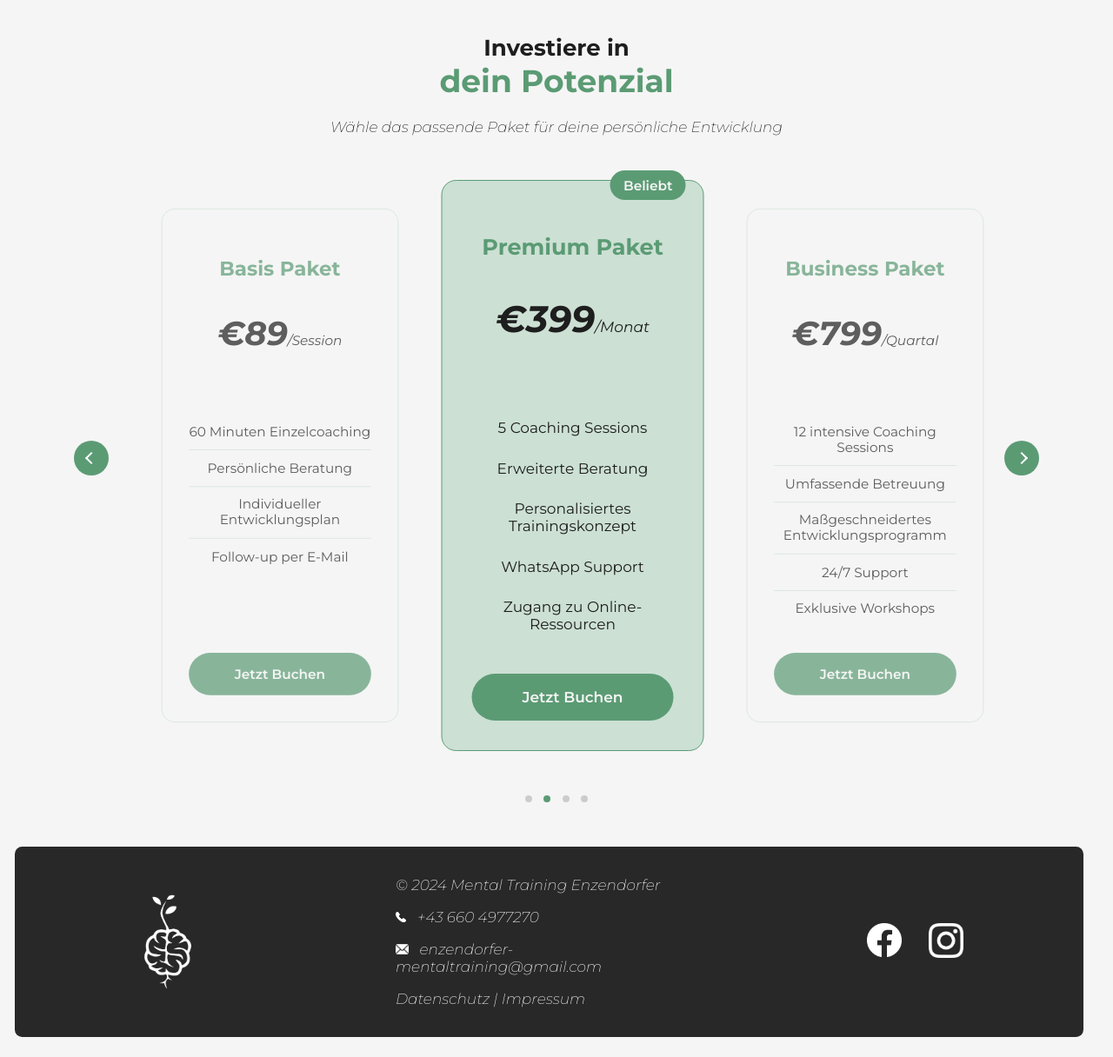
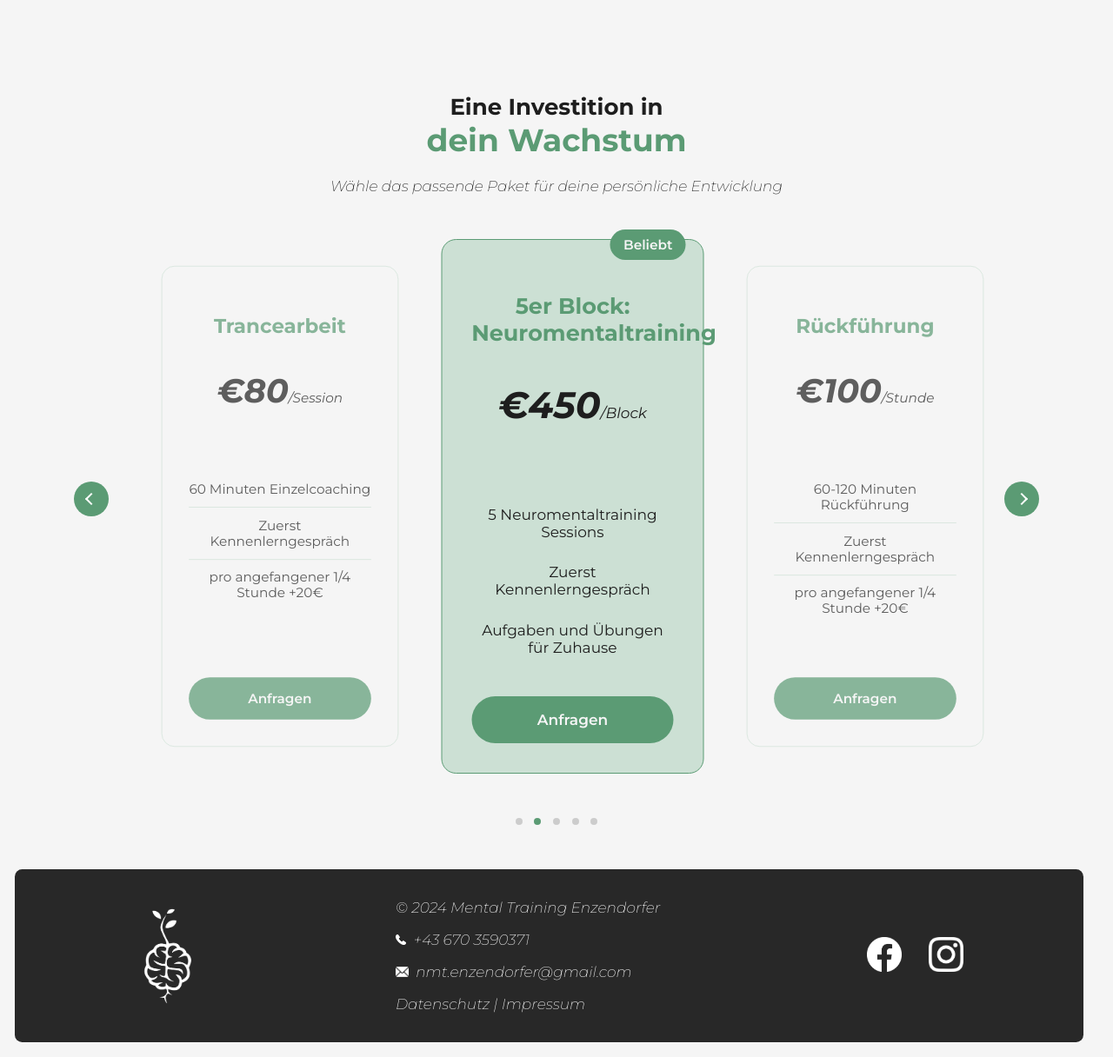
Before and after one commit to manifadi/enzendorfer-mentaltraining-website, a PHP site: page / in a window 1280 px wide. Shown: the part 2468-3684 px from the top of the page at 87% size. Before the commit the page ends 3661 px from the top, so only its background shows below. Run offline with PHP 8.4, Linux system fonts and the light colour scheme.

Commit message:
changed last things (location, titles, cards)

```diff
--- a/index.html
+++ b/index.html
@@ -105,7 +105,7 @@
         <!-- Version 3: Drei Elemente, gleiche Breite -->
         <div class="parent version-3 headlines">
             <div class="child title animate-on-load delay-1">
-                <h2>Entdecke dein richtiges<br><span>Selbst!</span></h2>
+                <h2>Entdecke dein wahres<br><span>Selbst!</span></h2>
             </div>
             <div class="child animate-on-load delay-2">
                 <div class="scroll-arrow clickable">
@@ -132,7 +132,7 @@
         <section class="aboutme widerpadding" id="scroll-aboutme" aria-label="Über mich">
             <div class="parent version-2-2">
                 <div class="child scroll-animate">
-                    <h2 class="h2-headline">Damit du weißt, mit wem<br><span>Du's zu tun hast</span></h2>
+                    <h2 class="h2-headline">Ein Einblick in meine Arbeit<br><span>und wer ich bin</span></h2>
                     <div class="parent version-2-1 aboutme-text">
                         <div class="child"></div>
                         <div class="child">
@@ -151,7 +151,7 @@
         </section>
 
         <section class="services widerpadding" id="scroll-services" aria-label="Dienstleistungen">
-            <h2 class="h2-headline">Ich erzähl dir, was<br><span>ich so alles kann!</span></h2>
+            <h2 class="h2-headline">Ansätze für<br><span>deinen Fortschritt</span></h2>
             <p>Um besser verstehen zu können, was dir meine Kenntnisse und Fähigkeiten bringen, zähle ich sie dir auf und erkläre dir alles sorgfältig!</p>
             <div class="parent skill-palette">
                 <div class="child skill scroll-animate">
@@ -192,18 +192,23 @@
                     <input type="text" id="name" name="name" placeholder="Vor- und Nachname" required>
                     <input type="email" id="email" name="email" placeholder="E-Mail Adresse" required>
                     <textarea id="message" name="message" rows="4" placeholder="Deine persönliche Nachricht" required></textarea>
-
+                    <div class="checkbox-container">
+                        <input type="checkbox" id="privacy-consent" name="privacy-consent" required>
+                        <label for="privacy-consent">
+                            Ich stimme zu, dass meine Daten gemäß der <a href="datenschutz.html">Datenschutzerklärung</a> verarbeitet werden und akzeptiere die Verwendung meiner Daten im Rahmen der DSGVO.
+                        </label>
+                    </div>
                     <button type="submit" class="submit-button">Lass uns starten!</button>
                 </form>
             </div>
             <div class="child map">
-                <iframe src="https://www.google.com/maps/embed?pb=!1m18!1m12!1m3!1d861.7689963552193!2d14.003343966962557!3d48.16119736181713!2m3!1f0!2f0!3f0!3m2!1i1024!2i768!4f13.1!3m3!1m2!1s0x4773f2e9a03d0643%3A0xb5bab2ee92268dc!2sHanriederstra%C3%9Fe%208%2C%204600%20Wels!5e0!3m2!1sde!2sat!4v1730144233406!5m2!1sde!2sat" width="100%" height="100%" style="border:0;" allowfullscreen="" loading="lazy" referrerpolicy="no-referrer-when-downgrade"></iframe>
+                <iframe src="https://www.google.com/maps/embed?pb=!1m18!1m12!1m3!1d642.1968314178891!2d14.100058424735671!3d48.16302522080223!2m3!1f0!2f0!3f0!3m2!1i1024!2i768!4f13.1!3m3!1m2!1s0x4773ecd70ce40bff%3A0xe59b13b9e38d3871!2sBiergasse%2011%2C%204616%20Bergern!5e0!3m2!1sde!2sat!4v1731492428797!5m2!1sde!2sat" width="100%" height="100%" style="border:0;" allowfullscreen="" loading="lazy" referrerpolicy="no-referrer-when-downgrade"></iframe>
             </div>
         </section>
     </main>
 
     <section class="prices widerpadding" id="scroll-prices" aria-label="Preisliste">
-        <h2 class="h2-headline">Investiere in<br><span>dein Potenzial</span></h2>
+        <h2 class="h2-headline">Eine Investition in<br><span>dein Wachstum</span></h2>
         <p>Wähle das passende Paket für deine persönliche Entwicklung</p>
 
         <div class="price-cards-container">
@@ -216,74 +221,80 @@
                     <!-- Price Card Template -->
                     <div class="price-card scroll-animate">
                         <div class="card-header">
-                            <h3>Basis Paket</h3>
-                            <p class="price">€89<span>/Session</span></p>
+                            <h3>Trancearbeit</h3>
+                            <p class="price">€80<span>/Session</span></p>
                         </div>
                         <div class="card-content">
                             <ul>
                                 <li>60 Minuten Einzelcoaching</li>
-                                <li>Persönliche Beratung</li>
-                                <li>Individueller Entwicklungsplan</li>
-                                <li>Follow-up per E-Mail</li>
+                                <li>Zuerst Kennenlerngespräch</li>
+                                <li>pro angefangener 1/4 Stunde +20€</li>
                             </ul>
                         </div>
-                        <a href="#scroll-contact" class="price-cta">Jetzt Buchen</a>
+                        <a href="#scroll-contact" class="price-cta">Anfragen</a>
                     </div>
 
                     <!-- Premium Card (Featured) -->
                     <div class="price-card featured scroll-animate">
                         <div class="featured-badge">Beliebt</div>
                         <div class="card-header">
-                            <h3>Premium Paket</h3>
-                            <p class="price">€399<span>/Monat</span></p>
+                            <h3>5er Block: Neuromentaltraining</h3>
+                            <p class="price">€450<span>/Block</span></p>
                         </div>
                         <div class="card-content">
                             <ul>
-                                <li>5 Coaching Sessions</li>
-                                <li>Erweiterte Beratung</li>
-                                <li>Personalisiertes Trainingskonzept</li>
-                                <li>WhatsApp Support</li>
-                                <li>Zugang zu Online-Ressourcen</li>
+                                <li>5 Neuromentaltraining Sessions</li>
+                                <li>Zuerst Kennenlerngespräch</li>
+                                <li>Aufgaben und Übungen für Zuhause</li>
                             </ul>
                         </div>
-                        <a href="#scroll-contact" class="price-cta">Jetzt Buchen</a>
+                        <a href="#scroll-contact" class="price-cta">Anfragen</a>
                     </div>
 
                     <!-- Professional Card -->
                     <div class="price-card scroll-animate">
                         <div class="card-header">
-                            <h3>Business Paket</h3>
-                            <p class="price">€799<span>/Quartal</span></p>
+                            <h3>Rückführung</h3>
+                            <p class="price">€100<span>/Stunde</span></p>
                         </div>
                         <div class="card-content">
                             <ul>
-                                <li>12 intensive Coaching Sessions</li>
-                                <li>Umfassende Betreuung</li>
-                                <li>Maßgeschneidertes Entwicklungsprogramm</li>
-                                <li>24/7 Support</li>
-                                <li>Exklusive Workshops</li>
+                                <li>60-120 Minuten Rückführung</li>
+                                <li>Zuerst Kennenlerngespräch</li>
+                                <li>pro angefangener 1/4 Stunde +20€</li>
                             </ul>
                         </div>
-                        <a href="#scroll-contact" class="price-cta">Jetzt Buchen</a>
+                        <a href="#scroll-contact" class="price-cta">Anfragen</a>
                     </div>
 
-
-                    <!-- Professional Card -->
                     <div class="price-card scroll-animate">
                         <div class="card-header">
-                            <h3>Business Paket</h3>
-                            <p class="price">€799<span>/Quartal</span></p>
+                            <h3>Humanenergetik</h3>
+                            <p class="price">€80<span>/Session</span></p>
                         </div>
                         <div class="card-content">
                             <ul>
-                                <li>12 intensive Coaching Sessions</li>
-                                <li>Umfassende Betreuung</li>
-                                <li>Maßgeschneidertes Entwicklungsprogramm</li>
-                                <li>24/7 Support</li>
-                                <li>Exklusive Workshops</li>
+                                <li>60 Minuten Humanenergetik</li>
+                                <li>Zuerst Kennenlerngespräch</li>
+                                <li>pro angefangener 1/4 Stunde +20€</li>
                             </ul>
                         </div>
-                        <a href="#scroll-contact" class="price-cta">Jetzt Buchen</a>
+                        <a href="#scroll-contact" class="price-cta">Anfragen</a>
+                    </div>
+
+                    <div class="price-card scroll-animate">
+                        <div class="card-header">
+                            <h3>Kennenlerngespräch</h3>
+                            <p class="price">€80<span>/Session</span></p>
+                        </div>
+                        <div class="card-content">
+                            <ul>
+                                <li>60 Minuten Kennenlernen</li>
+                                <li>Themenfindung und Tests</li>
+                                <li>pro angefangener 1/4 Stunde +20€</li>
+                            </ul>
+                        </div>
+                        <a href="#scroll-contact" class="price-cta">Anfragen</a>
                     </div>
                 </div>
             </div>
@@ -307,10 +318,10 @@
                 © 2024 Mental Training Enzendorfer
             </p>
             <p>
-                <a href="tel:+436604977270"><img src="./assets/icons/icon-phone.png" alt="phone icon"> +43 660 4977270</a>
+                <a href="tel:+436763590371"><img src="./assets/icons/icon-phone.png" alt="phone icon">+43 670 3590371</a>
             </p>
             <p>
-                <a href="mailto:enzendorfer-mentaltraining@gmail.com"><img src="./assets/icons/icon-mail.png" alt="mail icon"> enzendorfer-mentaltraining@gmail.com</a>
+                <a href="mailto:nmt.enzendorfer@gmail.com"><img src="./assets/icons/icon-mail.png" alt="mail icon">nmt.enzendorfer@gmail.com</a>
             </p>
             <p>
                 <a href="datenschutz.html">Datenschutz</a> | <a href="impressum.html">Impressum</a>
--- a/styles/style.css
+++ b/styles/style.css
@@ -1422,3 +1422,27 @@ body.dark-mode .price-card.featured {
         display: none;
     }
 }
+
+.contact .checkbox-container {
+    display: flex;
+    align-items: flex-start;
+    gap: 0.5em;
+    margin: 0.6em 0;
+}
+
+.contact .checkbox-container input[type="checkbox"] {
+    width: auto;
+    margin: 0.3em 0;
+    cursor: pointer;
+}
+
+.contact .checkbox-container label {
+    font-size: calc(var(--paragraph-font-size) * 0.8);
+    flex: 1;
+}
+
+.contact .checkbox-container label a {
+    font-size: calc(var(--paragraph-font-size) * 0.8);
+    color: var(--light-green);
+    text-decoration: none;
+}
```
Also changed, not shown: datenschutz.html (+4 -4 lines), impressum.html (+4 -4 lines), styles/legal.css (+1 -26 lines).
